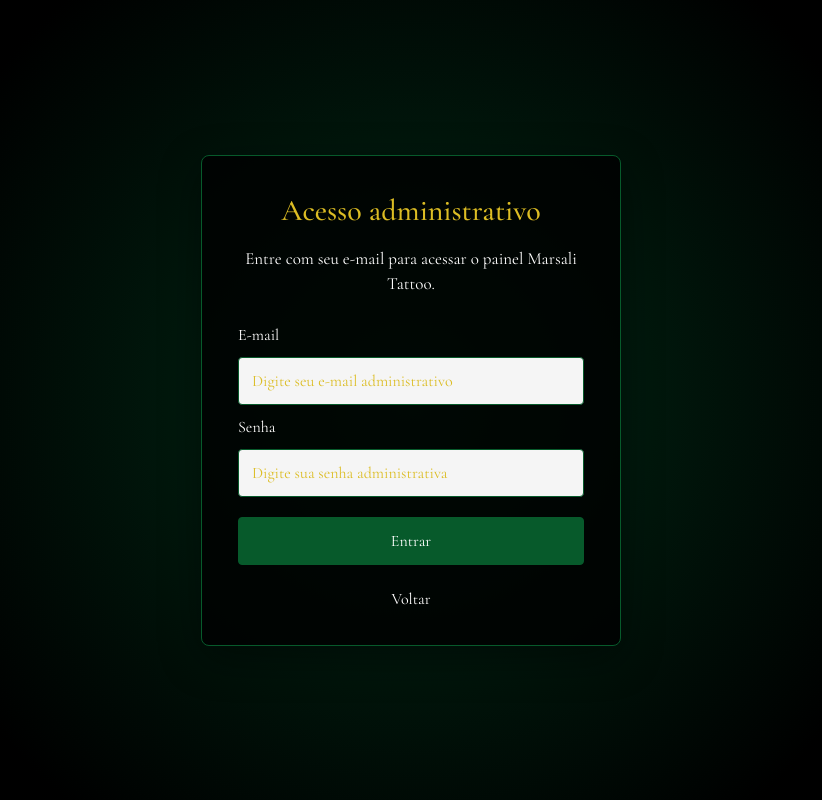
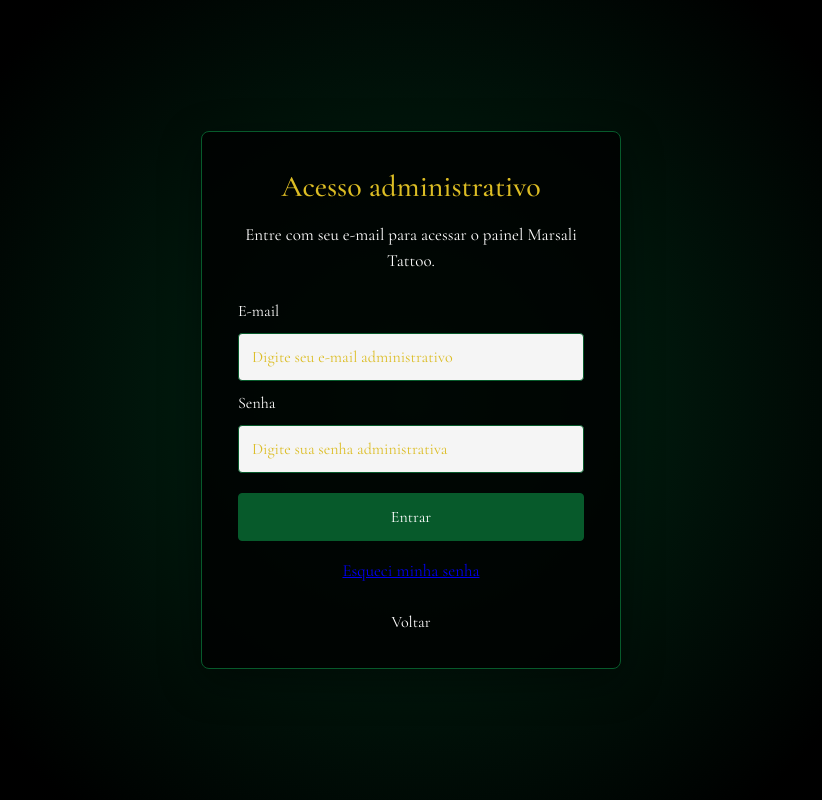
Before and after one commit to nvini16/TATOO, a React (Vite) app: page /TATOO/LoginAdmin in a window 1280 px wide. Shown: the whole page, without its empty margins (229-1051 px from the left). Built offline with nearby package versions, Linux system fonts and the light colour scheme; no server answers.

Commit message:
feat: integrar recuperaçao de senha ao login administrativo

```diff
--- a/src/App.jsx
+++ b/src/App.jsx
@@ -6,6 +6,7 @@ import Insights from './pages/Insights';
 import AgendamentosAdmin from './pages/AgendamentosAdmin';
 import ClientesAdmin from './pages/ClientesAdmin';
 import ClientePerfil from './pages/ClientePerfil';
+import RedefinirSenha from './pages/RedefinirSenha';
 
 function App() {
   return (
@@ -18,6 +19,7 @@ function App() {
         <Route path="/AgendamentosAdmin" element={<AgendamentosAdmin/>} />
         <Route path="/ClientesAdmin" element={<ClientesAdmin/>} />
         <Route path="/ClientePerfil/:id" element={<ClientePerfil/>} />
+        <Route path="/RedefinirSenha" element={<RedefinirSenha/>} />
       </Routes>
     </BrowserRouter>
   )
--- a/src/pages/LoginAdmin.jsx
+++ b/src/pages/LoginAdmin.jsx
@@ -62,7 +62,7 @@ useEffect(() => {
                     'Erro ao verificar o acesso administrativo.'
                 );
             }
-        } finally {}
+        }
     }
 
     async function verificarSessao() {
@@ -183,6 +183,12 @@ useEffect(() => {
                     )}
                 </form>
 
+                <p>
+                    <Link to="/RedefinirSenha">
+                        Esqueci minha senha
+                    </Link>
+                </p>
+
                 <Link to="/">Voltar</Link>
             </section>
         </main>
--- a/src/pages/RedefinirSenha.jsx
+++ b/src/pages/RedefinirSenha.jsx
@@ -168,7 +168,7 @@ function RedefinirSenha() {
                             </label>
 
                             <input
-                                type="text"
+                                type="password"
                                 id="confirmar-senha"
                                 value={confirmarSenha}
                                 onChange={(event) => setConfirmarSenha(event.target.value)}
```
